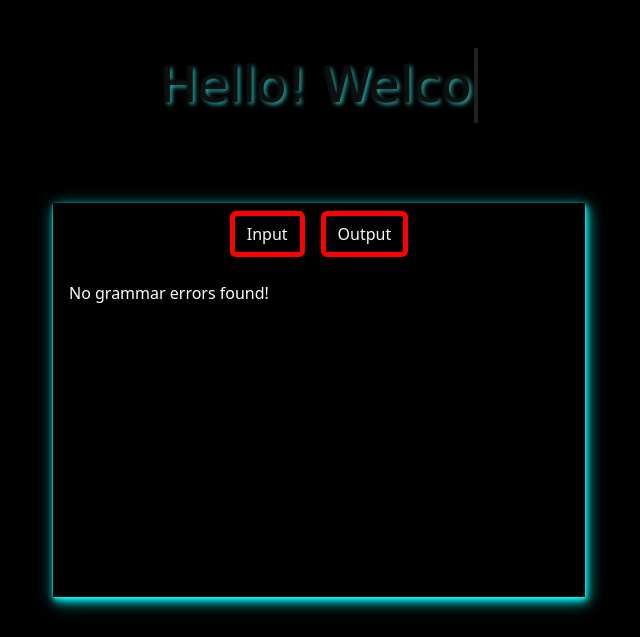
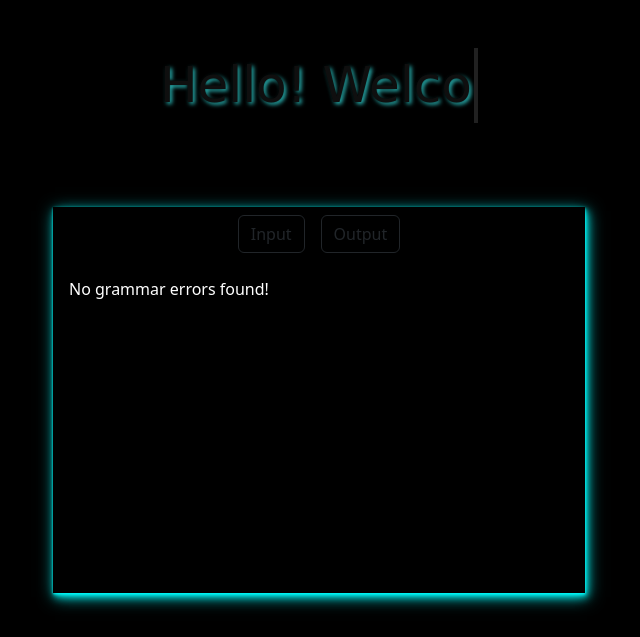
Before and after one commit to ovibaridar/Grammar_Analyzer, a Django app: page / in a window 1280 px wide. Shown: the top 637 px of the page, without its empty margins (321-961 px from the left). Run offline with Django 4.2, Linux system fonts and the light colour scheme; some libraries are stand-ins or nearby versions.

Commit message:
complete all

```diff
--- a/Grammar_Analyzer/Grammar_Analyzer/views.py
+++ b/Grammar_Analyzer/Grammar_Analyzer/views.py
@@ -1,6 +1,5 @@
 from django.shortcuts import render
 from language_tool_python import LanguageTool
-
 
 def Grammar_Analyzer(request):
 
@@ -23,8 +22,6 @@ def Grammar_Analyzer_results(request):
                 'suggestions': match.replacements
             })
 
-
-
         return render(request, 'Grammar_Analyzer/Grammar_Analyzer.html', {
             'sentence': sentence,
             'language': language,
--- a/Grammar_Analyzer/static/Grammar_Analyzer/style.css
+++ b/Grammar_Analyzer/static/Grammar_Analyzer/style.css
@@ -73,9 +73,7 @@ body{
     max-height:300px;
 
 }
-.btn{
-border: 5px solid red;
-}
+
 
 
 .output{
--- a/Grammar_Analyzer/templates/Grammar_Analyzer/Grammar_Analyzer.html
+++ b/Grammar_Analyzer/templates/Grammar_Analyzer/Grammar_Analyzer.html
@@ -23,8 +23,8 @@
 
 <div class="position-absolute top-50 rowdiv start-50 translate-middle maindiv">
     <div class=" top-0  start-50  d-flex justify-content-center">
-        <button id="inputButton" type="button" class="btn btn-outline-light m-2">Input</button>
-        <button id="outputButton" type="button" class="btn btn-outline-light m-2">Output</button>
+        <button id="inputButton" type="button" class="btn btn-outline-dark m-2">Input</button>
+        <button id="outputButton" type="button" class="btn btn-outline-dark m-2">Output</button>
     </div>
 
 
@@ -47,7 +47,7 @@
                 <textarea name="sentence" class="textarea ms-5 p-3" placeholder="Enter your text here...."></textarea>
             </div>
             <div class="justify-content-center d-flex position-relative top-100 start-0">
-                <button id="submitbutton" type="submit" class="btn btn-outline-light  m-2">Submit</button>
+                <button id="submitbutton" type="submit" class="btn btn-outline-dark m-2">Submit</button>
             </div>
         </form>
     </div>
@@ -58,12 +58,11 @@
             <div class="centered-container"> <!-- Add a container div -->
                 <p class="results_analysis" style="text-align: justify;"> <strong> Input : </strong><br> {{sentence}}</p>
             </div>
-
             <div class="centered-container"> <!-- Add a container div -->
                 <h2 class="results_analysis">Analysis Result</h2>
             </div>
             {% for category, errors in categorized_errors.items %}
-            <h4>{{ category|capfirst }}</h4>
+            <h3>{{ category|capfirst }}</h3>
             {% if errors %}
             <ul>
                 {% for error in errors %}
```
